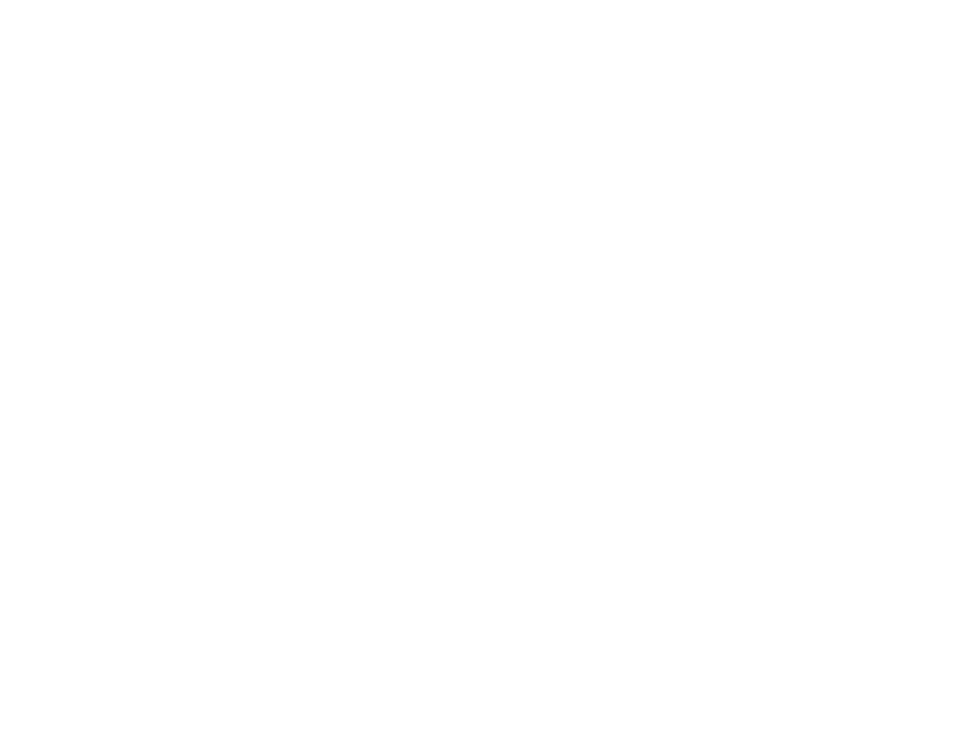
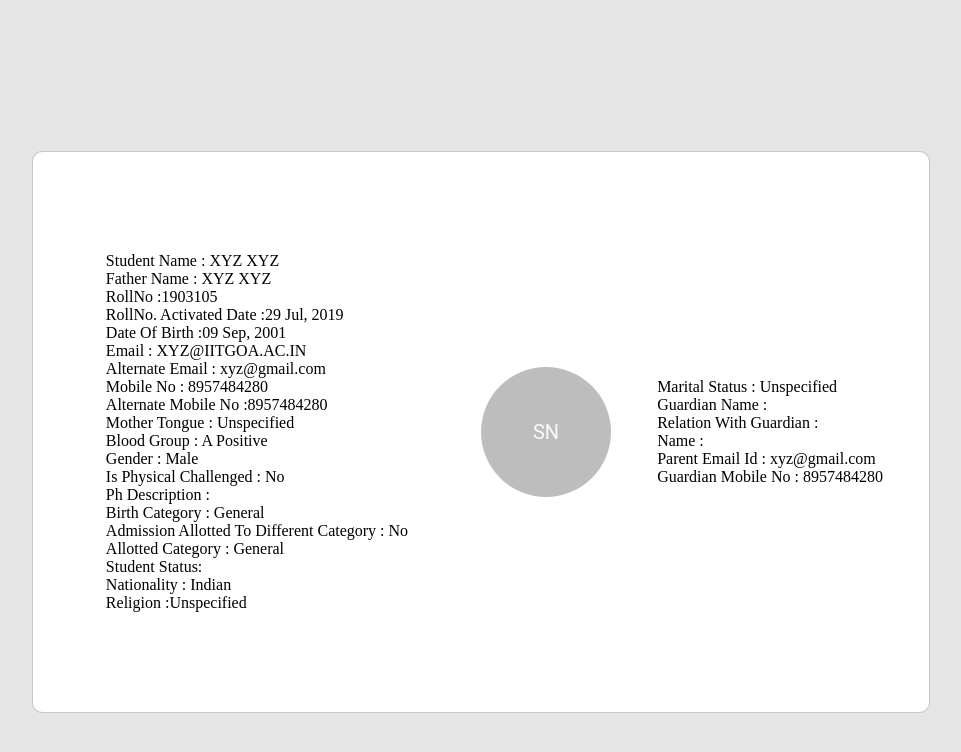
Before and after one commit to RaHack238/Insiders, a React (Create React App) app in the folder frontend/: page /viewprofile in a window 1280 px wide. Before the commit this address had no page. Shown: the top 752 px of the page, without its empty margins (159-1120 px from the left). Built offline with nearby package versions, Linux system fonts and the light colour scheme.

Commit message:
added profile page

```diff
--- a/frontend/src/App.js
+++ b/frontend/src/App.js
@@ -2,6 +2,7 @@
 import './App.css';
 import LoginPage from './pages/Login/login.js';
 import GradesPage from './pages/ViewGrades/grades.js';
+import ProfilePage from './pages/Profile/profile.js';
 
 function App() {
   return (
@@ -10,6 +11,7 @@
           <Routes>
             <Route path="/" element={<LoginPage />} />
             <Route path="/viewgrades" element={<GradesPage />} />
+            <Route path="/viewprofile" element={<ProfilePage />} />
           </Routes>
         </BrowserRouter>
       </div>
--- a/frontend/src/components/navbar/buttons/mydetails.js
+++ b/frontend/src/components/navbar/buttons/mydetails.js
@@ -4,14 +4,20 @@
 import Button from '@mui/material/Button';
 import Menu from '@mui/material/Menu';
 import MenuItem from '@mui/material/MenuItem';
+import { useNavigate } from "react-router-dom";
 
 export default function Mydetailsbutton() {
   const [anchorEl, setAnchorEl] = useState(null);
+  const navigate = useNavigate();
   const open = Boolean(anchorEl);
+
   const handleClick = (event) => {
     setAnchorEl(event.currentTarget);
   };
+
   const handleClose = () => {
+    console.log("handleClose called");
+    navigate("/viewprofile");
     setAnchorEl(null);
   };
 
--- /dev/null
+++ b/frontend/src/pages/Profile/profile.js
@@ -0,0 +1,116 @@
+import React, { useState } from "react";
+import Grid from "@material-ui/core/Grid";
+import { useNavigate } from "react-router-dom";
+import {
+    Avatar,
+    Typography } from "@material-ui/core";
+import './styles.css';
+
+const ProfilePage = () => {
+  return (
+    <div className="profile-page">
+        <div className="profile-card">
+        <Grid
+            container
+            direction="row"
+            alignItems="center"
+            justifyContent="center"
+            style={{ height: "100%" }}
+            >
+            <Grid item xs={6} style={{
+                    height: "100%",
+                    width: "100%",
+                    backgroundColor: "white",
+                    display: "flex",
+                    justifyContent: "center",
+                    alignItems: "center",
+                    borderRadius: "10px 0px 0px 10px",
+                }}>
+                <div className="profile-card-content" style={{
+                      fontFamily: 'Poppins'
+                    }}>
+                Student Name : XYZ XYZ
+                <br/>
+                Father Name : XYZ XYZ
+                <br/>
+                RollNo :1903105
+                <br/>
+                RollNo. Activated Date :29 Jul, 2019
+                <br/>
+                Date Of Birth :09 Sep, 2001
+                <br/>
+                Email : XYZ@IITGOA.AC.IN
+                <br/>
+                Alternate Email : xyz@gmail.com
+                <br/>
+                Mobile No : 8957484280
+                <br/>
+                Alternate Mobile No :8957484280
+                <br/>
+                Mother Tongue : Unspecified
+                <br/>
+                Blood Group : A Positive
+                <br/>
+                Gender : Male
+                <br/>
+                Is Physical Challenged : No
+                <br/>
+                Ph Description :
+                <br/>
+                Birth Category : General
+                <br/>
+                Admission Allotted To Different Category : No
+                <br/>
+                Allotted Category : General
+                <br/>
+                Student Status:
+                <br/>
+                Nationality : Indian
+                <br/>
+                Religion :Unspecified
+                </div>
+            </Grid>
+
+            <Grid
+                item
+                xs={6}
+                style={{
+                    backgroundColor: "white",
+                    height: "100%",
+                    width: "100%",
+                    display: "flex",
+                    alignItems: "center",
+                    borderRadius: "0px 10px 10px 0px",
+                }}
+            >
+                <div>
+                    <Avatar style={{
+                    width: 130,
+                    height: 130
+                  }}>
+                        SN
+                    </Avatar>
+                </div>
+                <div className="profile-card-content" style={{
+                      fontFamily: 'Poppins'
+                    }}>
+                    Marital Status : Unspecified
+                    <br/>
+                    Guardian Name :
+                    <br/>
+                    Relation With Guardian :
+                    <br/>
+                    Name :
+                    <br/>
+                    Parent Email Id : xyz@gmail.com
+                    <br/>
+                    Guardian Mobile No : 8957484280
+                </div>
+            </Grid>
+        </Grid>
+        </div>
+    </div>
+  );
+};
+
+export default ProfilePage;
--- /dev/null
+++ b/frontend/src/pages/Profile/styles.css
@@ -0,0 +1,35 @@
+.profile-page {
+    display: flex;
+    justify-content: center;
+    align-items: center;
+    background-color: #e5e5e5;
+    height: 100vh;
+    width: 100vw,
+}
+
+.profile-card {
+    margin-top: 4rem !important;
+    border-style: solid;
+    border-width: 1px;
+    border-radius: 10px;
+    border-color: #C8C8C8;
+    height: 70vh;
+    width: 70vw;
+}
+
+.profile-card-content {
+    display: flex;
+    flex-direction: column;
+    justify-content: center;
+    align-items: center;
+    height: 100%;
+    width: 100%;
+}
+
+.text-center {
+    text-align: center;
+}
+
+.error {
+    color: red;
+}
```
